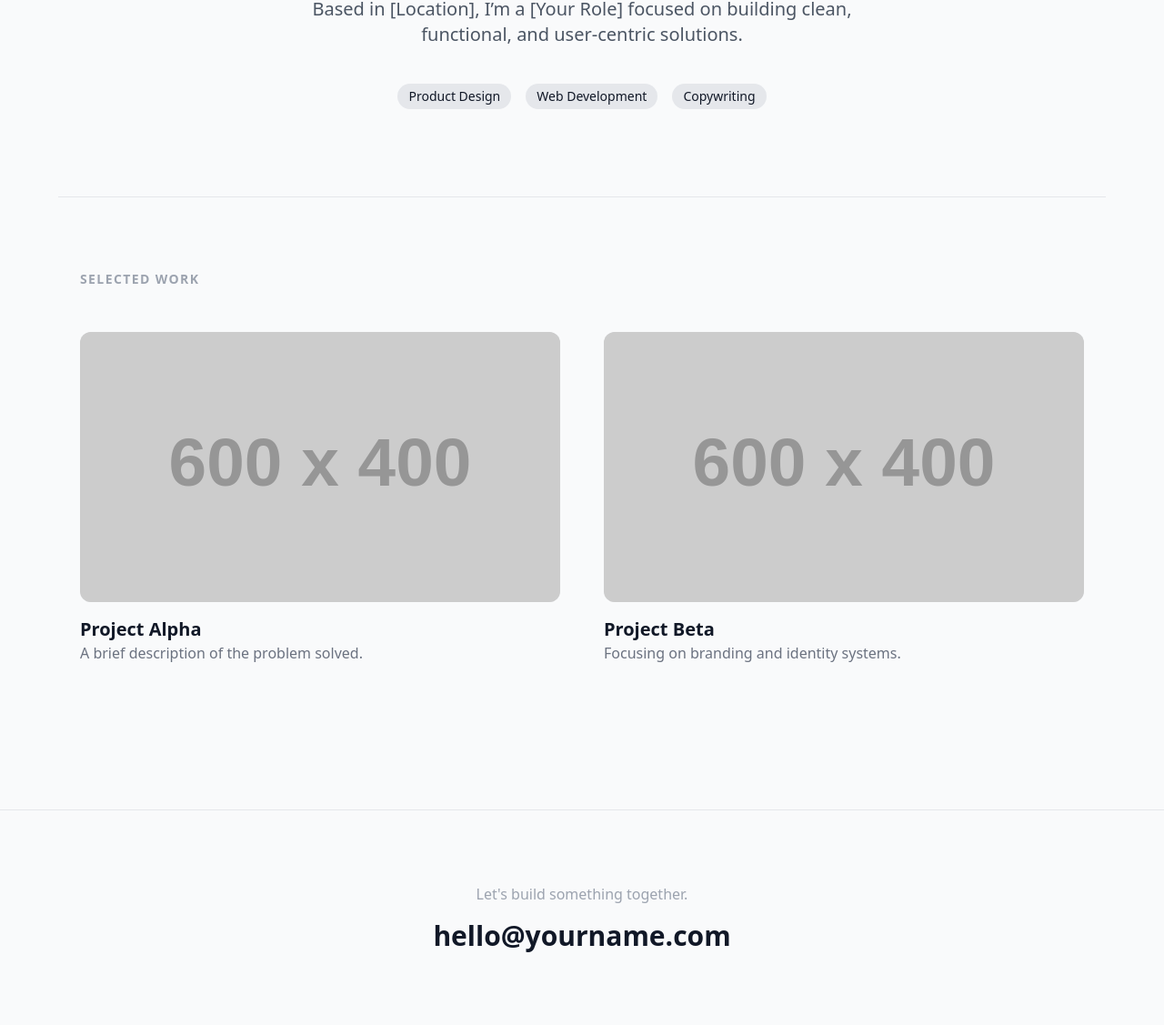
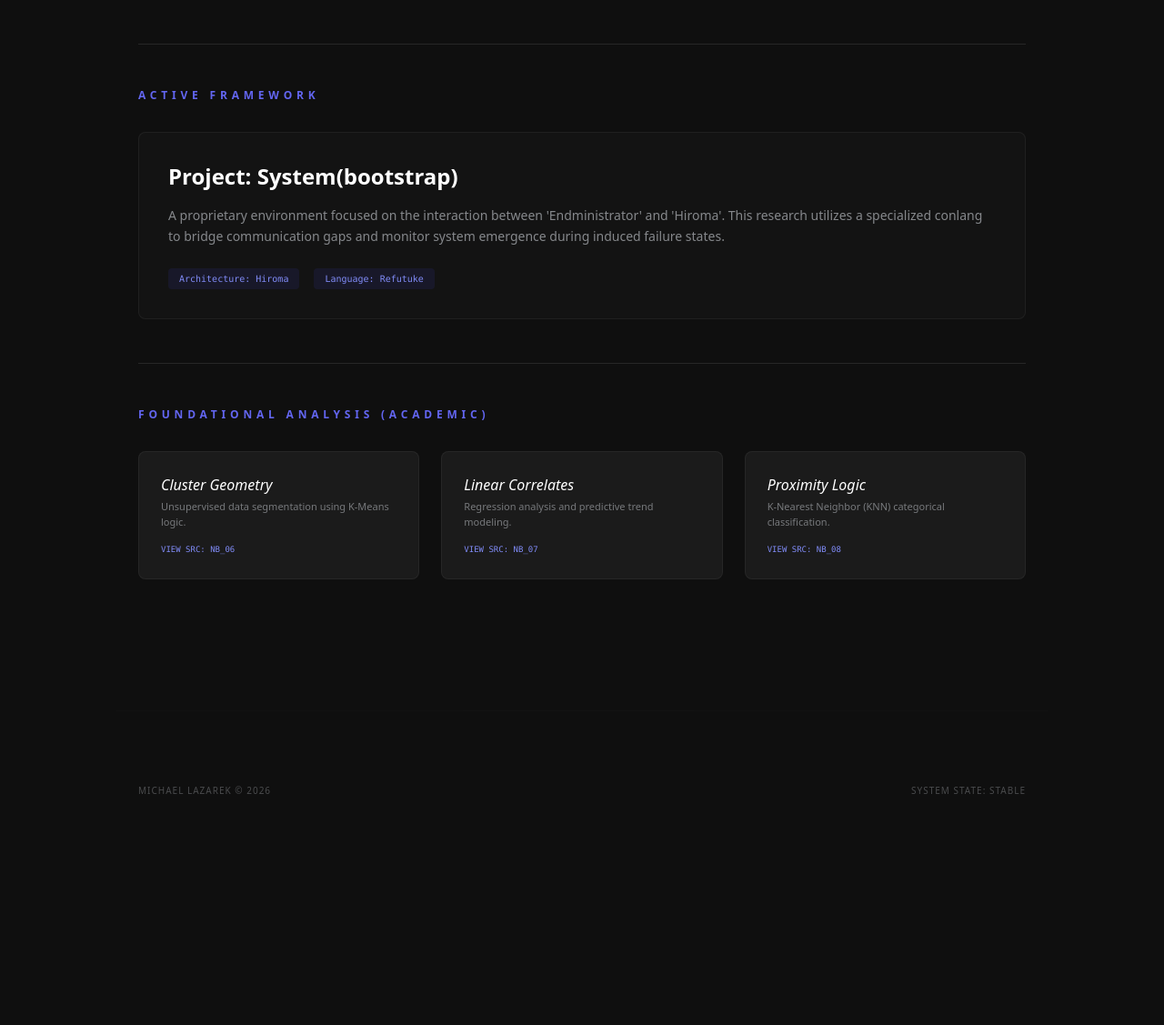
Before and after one commit to Cevtex/myPortfolio, a plain HTML site: page index.html in a window 1280 px wide. Shown: the part 348-1475 px from the top of the page at 91% size. After the commit the page ends 1305 px from the top, so only its background shows below. Drawn offline with nearby package versions, Linux system fonts and the light colour scheme; placeholder pictures from the web are drawn by us.

Commit message:
Update portfolio title and content structure
Added details about what I do and what I'm working on.
Added info about myself.

```diff
--- a/index.html
+++ b/index.html
@@ -3,55 +3,73 @@
 <head>
     <meta charset="UTF-8">
     <meta name="viewport" content="width=device-width, initial-scale=1.0">
-    <title>Your Name | Portfolio</title>
+    <title>Michael Lazarek | Technical Portfolio</title>
     <script src="https://cdn.tailwindcss.com"></script>
 </head>
-<body class="bg-gray-50 text-gray-900 font-sans">
+<body class="bg-[#0f0f0f] text-gray-300 font-sans selection:bg-indigo-500/30">
 
-    <nav class="p-6 flex justify-between items-center max-w-6xl mx-auto">
-        <h1 class="text-2xl font-bold tracking-tighter">YOUR NAME.</h1>
-        <div class="space-x-6">
-            <a href="#work" class="hover:text-blue-600 transition">Work</a>
-            <a href="#about" class="hover:text-blue-600 transition">About</a>
-            <a href="mailto:your@email.com" class="bg-black text-white px-4 py-2 rounded-full hover:bg-gray-800 transition">Contact</a>
+    <nav class="max-w-5xl mx-auto px-6 py-12 flex justify-between items-center">
+        <div class="text-white font-mono tracking-tighter text-sm border-l-2 border-indigo-600 pl-4 uppercase">
+            Michael Lazarek // Dev_Log
+        </div>
+        <div class="text-[10px] uppercase tracking-widest opacity-60 hover:opacity-100 transition">
+            <a href="mailto:vextea@proton.me" class="border border-white/20 px-4 py-2 rounded-sm hover:bg-white hover:text-black">Contact</a>
         </div>
     </nav>
 
-    <section class="max-w-6xl mx-auto px-6 py-24 text-center">
-        <h2 class="text-5xl md:text-7xl font-extrabold mb-6 italic">I create digital experiences that matter.</h2>
-        <p class="text-xl text-gray-600 max-w-2xl mx-auto mb-10">
-            Based in [Location], I’m a [Your Role] focused on building clean, functional, and user-centric solutions.
+    <header class="max-w-5xl mx-auto px-6 py-16">
+        <h1 class="text-4xl font-bold text-white mb-6">Systems Architecture & ML</h1>
+        <p class="text-lg max-w-3xl leading-relaxed opacity-70 italic font-light">
+            System(bootstrap).py houses data for 'Endministrator'—a custom AI working in tandem with 'Hiroma' via a custom conlang. Together, they form a playground for testing crafted catastrophes designed to fail, providing unique insights into emergent system behaviors.
         </p>
-        <div class="flex justify-center gap-4">
-            <span class="px-3 py-1 bg-gray-200 rounded-full text-sm">Product Design</span>
-            <span class="px-3 py-1 bg-gray-200 rounded-full text-sm">Web Development</span>
-            <span class="px-3 py-1 bg-gray-200 rounded-full text-sm">Copywriting</span>
-        </div>
-    </section>
+    </header>
 
-    <section id="work" class="max-w-6xl mx-auto px-6 py-20 border-t border-gray-200">
-        <h3 class="text-3xl font-bold mb-12 uppercase tracking-widest text-gray-400 text-sm">Selected Work</h3>
-        <div class="grid md:grid-cols-2 gap-12">
-            <div class="group cursor-pointer">
-                <div class="aspect-video bg-gray-200 rounded-xl overflow-hidden mb-4">
-                    <img src="https://via.placeholder.com/600x400" alt="Project 1" class="w-full h-full object-cover group-hover:scale-105 transition duration-500">
+    <main class="max-w-5xl mx-auto px-6 mb-24">
+
+        <section class="py-12 border-t border-white/10">
+            <h2 class="text-xs uppercase tracking-[0.4em] text-indigo-500 font-bold mb-8">Active Framework</h2>
+            <div class="bg-white/[0.02] p-8 rounded-lg border border-white/5">
+                <h3 class="text-2xl font-bold text-white mb-4">Project: System(bootstrap)</h3>
+                <p class="text-sm leading-relaxed opacity-60 mb-6">
+                    A proprietary environment focused on the interaction between 'Endministrator' and 'Hiroma'. This research utilizes a specialized conlang to bridge communication gaps and monitor system emergence during induced failure states.
+                </p>
+                <div class="flex gap-4">
+                    <span class="text-[10px] font-mono bg-indigo-900/20 text-indigo-400 px-3 py-1 rounded">Architecture: Hiroma</span>
+                    <span class="text-[10px] font-mono bg-indigo-900/20 text-indigo-400 px-3 py-1 rounded">Language: Refutuke</span>
                 </div>
-                <h4 class="text-xl font-bold">Project Alpha</h4>
-                <p class="text-gray-500">A brief description of the problem solved.</p>
             </div>
-            <div class="group cursor-pointer">
-                <div class="aspect-video bg-gray-200 rounded-xl overflow-hidden mb-4">
-                    <img src="https://via.placeholder.com/600x400" alt="Project 2" class="w-full h-full object-cover group-hover:scale-105 transition duration-500">
-                </div>
-                <h4 class="text-xl font-bold">Project Beta</h4>
-                <p class="text-gray-500">Focusing on branding and identity systems.</p>
+        </section>
+
+        <section class="py-12 border-t border-white/10">
+            <h2 class="text-xs uppercase tracking-[0.4em] text-indigo-500 font-bold mb-8">Foundational Analysis (Academic)</h2>
+            <div class="grid grid-cols-1 md:grid-cols-3 gap-6">
+
+                <a href="notebook(6).ipynb" class="p-6 bg-white/5 rounded-lg border border-white/5 hover:border-indigo-500/50 transition block">
+                    <h4 class="text-white font-medium mb-1 italic">Cluster Geometry</h4>
+                    <p class="text-[11px] opacity-50 mb-4">Unsupervised data segmentation using K-Means logic.</p>
+                    <div class="text-[9px] font-mono text-indigo-400">VIEW SRC: NB_06</div>
+                </a>
+
+                <a href="notebook(7).ipynb" class="p-6 bg-white/5 rounded-lg border border-white/5 hover:border-indigo-500/50 transition block">
+                    <h4 class="text-white font-medium mb-1 italic">Linear Correlates</h4>
+                    <p class="text-[11px] opacity-50 mb-4">Regression analysis and predictive trend modeling.</p>
+                    <div class="text-[9px] font-mono text-indigo-400">VIEW SRC: NB_07</div>
+                </a>
+
+                <a href="notebook(8).ipynb" class="p-6 bg-white/5 rounded-lg border border-white/5 hover:border-indigo-500/50 transition block">
+                    <h4 class="text-white font-medium mb-1 italic">Proximity Logic</h4>
+                    <p class="text-[11px] opacity-50 mb-4">K-Nearest Neighbor (KNN) categorical classification.</p>
+                    <div class="text-[9px] font-mono text-indigo-400">VIEW SRC: NB_08</div>
+                </a>
+
             </div>
-        </div>
-    </section>
+        </section>
 
-    <footer class="py-20 text-center border-t border-gray-200 mt-20">
-        <p class="text-gray-400 mb-4">Let's build something together.</p>
-        <a href="#" class="text-3xl font-bold hover:underline decoration-blue-500 decoration-4">hello@yourname.com</a>
+    </main>
+
+    <footer class="max-w-5xl mx-auto px-6 py-20 border-t border-white/5 flex justify-between items-center text-[10px] uppercase tracking-widest opacity-30">
+        <div>Michael Lazarek &copy; 2026</div>
+        <div>System State: Stable</div>
     </footer>
 
 </body>
```
